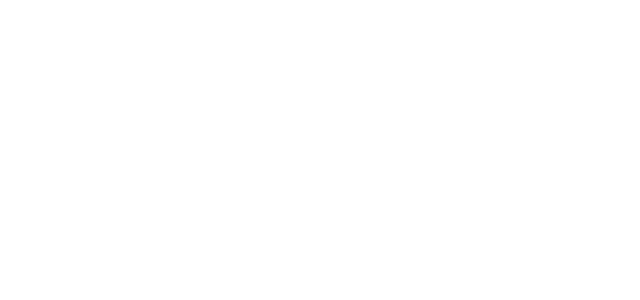
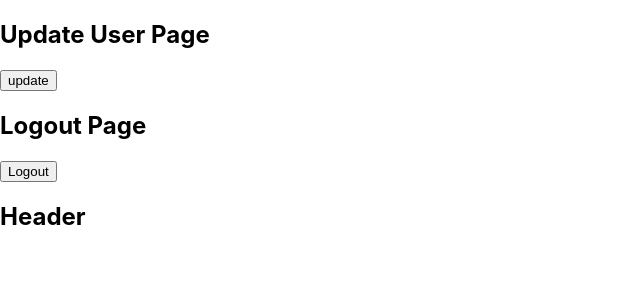
Before and after one commit to Abd-Alwahab/react-course-react-hooks-section, a React (Create React App) app: page / in a window 1280 px wide. Shown: the top 300 px of the page, without its empty margins (0-640 px from the left). Built offline with nearby package versions, Linux system fonts and the light colour scheme.

Commit message:
start with the useCallback

```diff
--- a/src/App.css
+++ /dev/null
@@ -1,38 +0,0 @@
-.App {
-  text-align: center;
-}
-
-.App-logo {
-  height: 40vmin;
-  pointer-events: none;
-}
-
-@media (prefers-reduced-motion: no-preference) {
-  .App-logo {
-    animation: App-logo-spin infinite 20s linear;
-  }
-}
-
-.App-header {
-  background-color: #282c34;
-  min-height: 100vh;
-  display: flex;
-  flex-direction: column;
-  align-items: center;
-  justify-content: center;
-  font-size: calc(10px + 2vmin);
-  color: white;
-}
-
-.App-link {
-  color: #61dafb;
-}
-
-@keyframes App-logo-spin {
-  from {
-    transform: rotate(0deg);
-  }
-  to {
-    transform: rotate(360deg);
-  }
-}
--- a/src/App.js
+++ b/src/App.js
@@ -1,15 +1,32 @@
-import React from "react";
-import { Route, Switch } from "react-router-dom";
-import HookState from "./components/hooksBase/HookState";
-import about from "./pages/about";
+import React, { useCallback, useState } from "react";
+import Header from "./components/hooksBase/Header";
+import Logout from "./components/hooksBase/Logout";
+import UpdateUser from "./components/hooksBase/UpdateUser";
 
 function App() {
+  const [isLoggedIn, setIsLoggedIn] = useState(true);
+  const [user, setUser] = useState({});
+
+  const updateUser = (newUser) => {
+    console.log("new update function");
+
+    setUser(newUser);
+  };
+
+  const logout = () => {
+    console.log("new logout function");
+    setIsLoggedIn(false);
+  };
+
+  const updateComponents = () => {
+    console.log("Notify Component With New Updaed User");
+  };
+
   return (
     <div className="App">
-      <Switch>
-        <Route path="/" exact component={HookState} />
-        <Route path="/about" component={about} />
-      </Switch>
+      <UpdateUser updateUser={updateUser} />
+      <Logout isLoggedIn={isLoggedIn} logout={logout} />
+      <Header updateComponents={updateComponents} />
     </div>
   );
 }
--- /dev/null
+++ b/src/components/hooksBase/Header.js
@@ -0,0 +1,12 @@
+import React from "react";
+
+function Header({ updateComponents }) {
+  console.log("Header Page");
+  return (
+    <div>
+      <h2>Header</h2>
+    </div>
+  );
+}
+
+export default React.memo(Header);
--- a/src/components/hooksBase/HookState.js
+++ /dev/null
@@ -1,7 +0,0 @@
-import React, { useContext } from "react";
-
-const HookState = () => {
-  return <div></div>;
-};
-
-export default HookState;
--- /dev/null
+++ b/src/components/hooksBase/Logout.js
@@ -0,0 +1,14 @@
+import React from "react";
+
+const Logout = ({ logout }) => {
+  console.log("Logout Page");
+  return (
+    <div>
+      <h2>Logout Page</h2>
+
+      <button onClick={logout}>Logout </button>
+    </div>
+  );
+};
+
+export default Logout;
--- /dev/null
+++ b/src/components/hooksBase/UpdateUser.js
@@ -0,0 +1,14 @@
+import React from "react";
+
+const UpdateUser = ({ updateUser }) => {
+  console.log("Update User");
+  return (
+    <div>
+      <h2>Update User Page</h2>
+
+      <button onClick={() => updateUser({ name: "Abd" })}>update </button>
+    </div>
+  );
+};
+
+export default UpdateUser;
--- a/src/index.js
+++ b/src/index.js
@@ -1,9 +1,9 @@
 import React from "react";
 import ReactDOM from "react-dom";
+import { BrowserRouter } from "react-router-dom";
+
+import App from "./App";
 import "./index.css";
-import App from "./App";
-import reportWebVitals from "./reportWebVitals";
-import { BrowserRouter } from "react-router-dom";
 
 ReactDOM.render(
   <React.StrictMode>
@@ -13,8 +13,3 @@ ReactDOM.render(
   </React.StrictMode>,
   document.getElementById("root")
 );
-
-// If you want to start measuring performance in your app, pass a function
-// to log results (for example: reportWebVitals(console.log))
-// or send to an analytics endpoint. Learn more: https://bit.ly/CRA-vitals
-reportWebVitals();
--- a/src/pages/about.js
+++ /dev/null
@@ -1,7 +0,0 @@
-import React from "react";
-
-function about() {
-  return <div>About</div>;
-}
-
-export default about;
--- a/src/reportWebVitals.js
+++ /dev/null
@@ -1,13 +0,0 @@
-const reportWebVitals = onPerfEntry => {
-  if (onPerfEntry && onPerfEntry instanceof Function) {
-    import('web-vitals').then(({ getCLS, getFID, getFCP, getLCP, getTTFB }) => {
-      getCLS(onPerfEntry);
-      getFID(onPerfEntry);
-      getFCP(onPerfEntry);
-      getLCP(onPerfEntry);
-      getTTFB(onPerfEntry);
-    });
-  }
-};
-
-export default reportWebVitals;
```
Also changed, not shown: src/setupTests.js (deleted, +0 -5 lines), src/util/data.js (deleted, +0 -14 lines), src/logo.svg (deleted), 1 other file (tests, documents, lock files or other folders).
